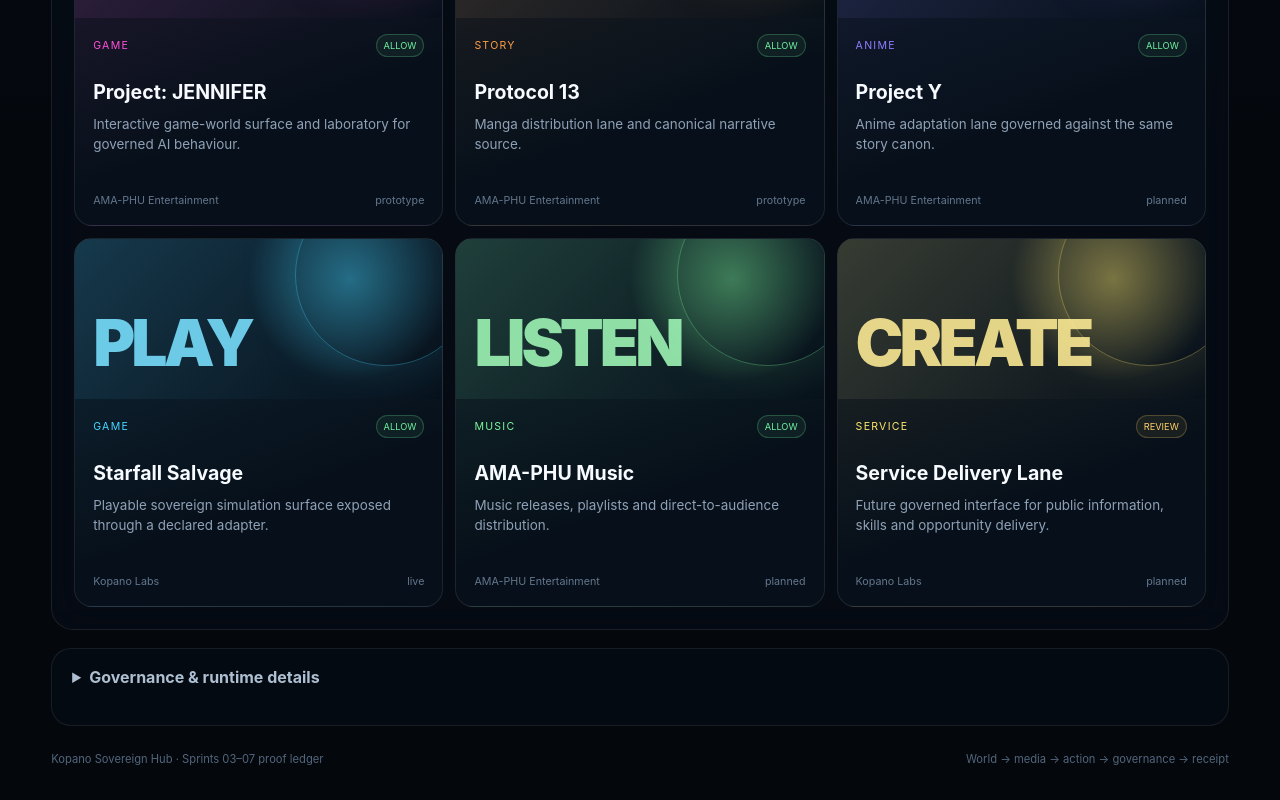
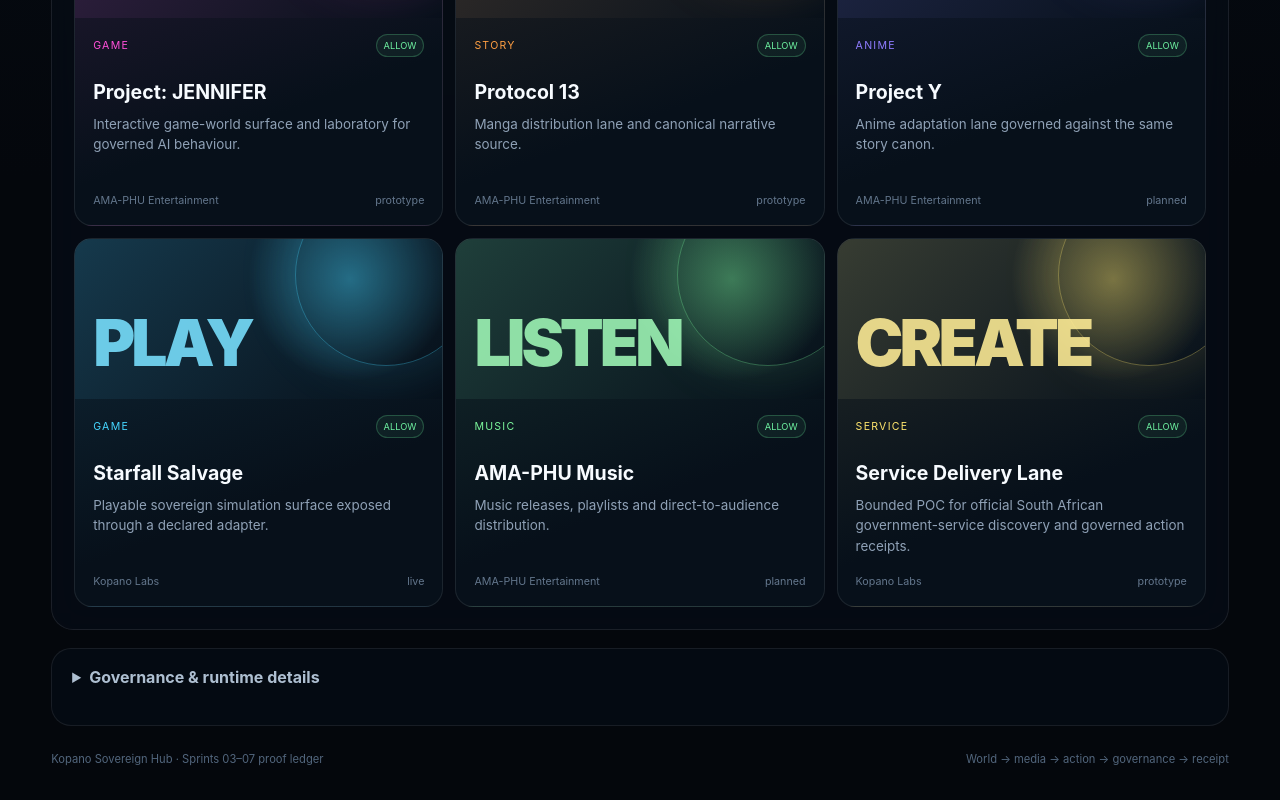
Before and after one commit to RobynAwesome/kopano-sovereign-hub, a React (Vite) app: page / in a window 1280 px wide. Shown: the part 1034-1834 px from the top of the page. Built offline with nearby package versions, Linux system fonts and the light colour scheme.

Commit message:
feat(registry): promote validated service and gateway surfaces

```diff
--- a/src/data/registry.ts
+++ b/src/data/registry.ts
@@ -71,10 +71,10 @@ export const sovereignSurfaces: SovereignSurface[] = [
     name: 'Service Delivery Lane',
     owner: 'Kopano Labs',
     kind: 'service',
-    description: 'Future governed interface for public information, skills and opportunity delivery.',
+    description: 'Bounded POC for official South African government-service discovery and governed action receipts.',
     mode: 'gateway',
     trust: 'governed',
-    status: 'planned',
+    status: 'prototype',
     accent: '#ffe66d',
   },
 ];
@@ -85,10 +85,10 @@ export const integrationCandidates: SovereignSurface[] = [
     name: 'YouTube',
     owner: 'External',
     kind: 'integration',
-    description: 'Media discovery through supported web surfaces and APIs.',
+    description: 'Bounded public media discovery through the validated rigid gateway and KC receipt hand-off.',
     mode: 'gateway',
     trust: 'external',
-    status: 'planned',
+    status: 'live',
     accent: '#ff4b4b',
   },
   {
```
